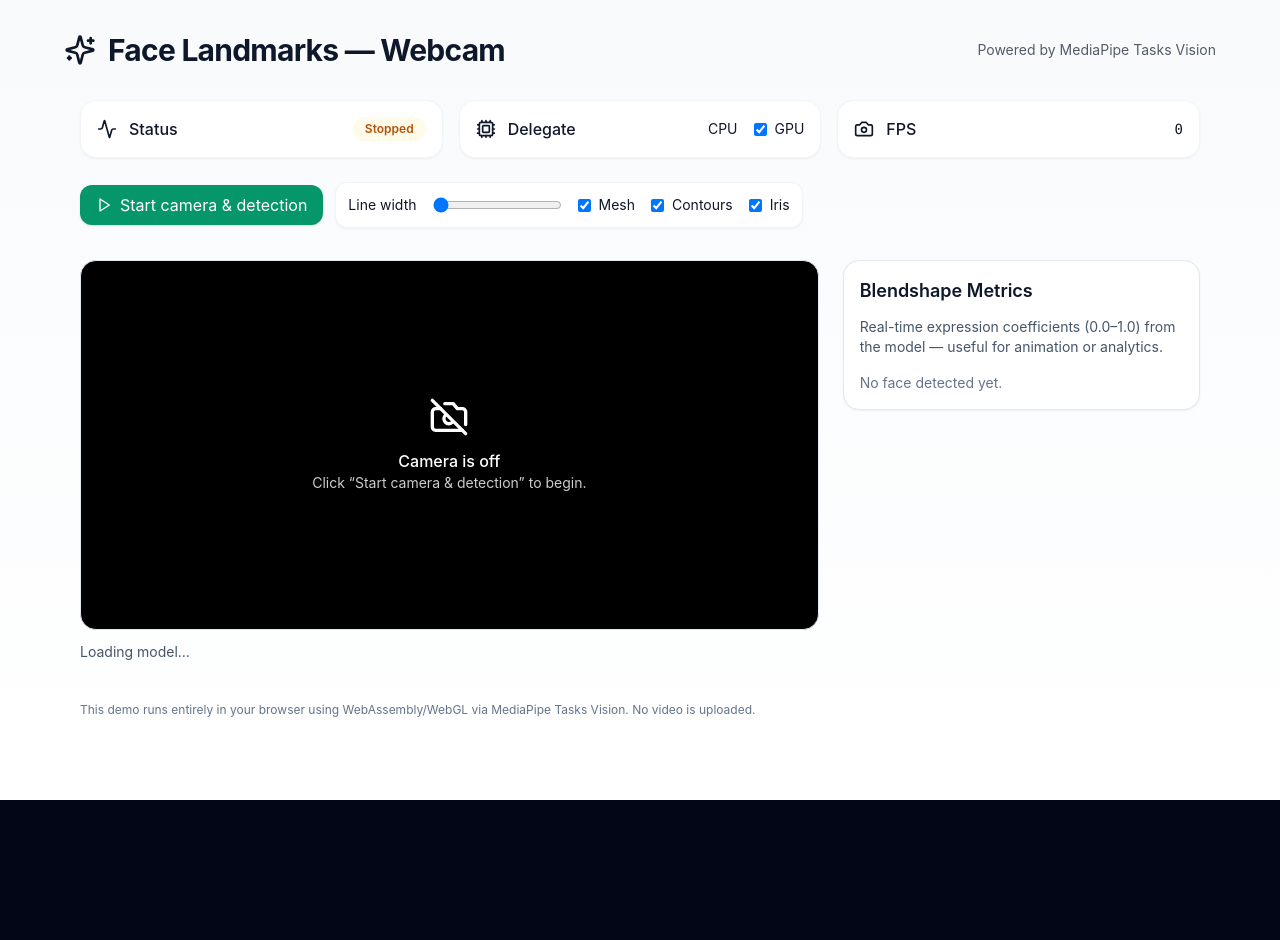
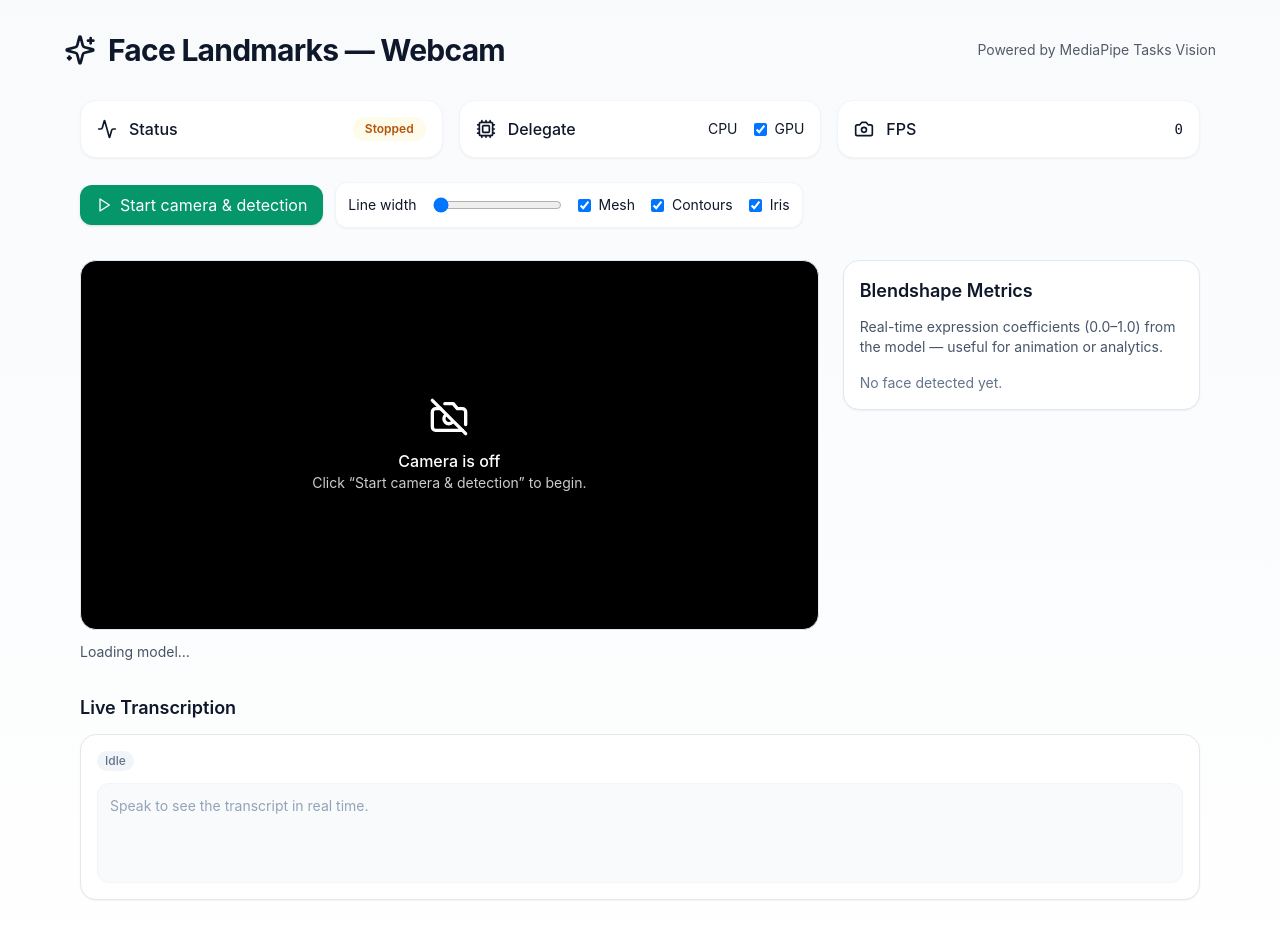
Before and after one commit to Yash1361/VoiceLink, a React (Vite) app in the folder frontend/: page / in a window 1280 px wide. Shown: the top 940 px of the page. Before the commit the page ends 800 px from the top, so only its background shows below. Built offline with nearby package versions, Linux system fonts and the light colour scheme.

Commit message:
added transcription

```diff
--- a/frontend/src/App.tsx
+++ b/frontend/src/App.tsx
@@ -12,6 +12,8 @@ export default function FaceLandmarkerApp() {
   const faceLandmarkerRef = useRef<any>(null);
   const faceLandmarkerConstantsRef = useRef<any>(null);
   const drawingUtilsRef = useRef<any>(null);
+  const recognitionRef = useRef<any>(null);
+  const shouldTranscribeRef = useRef(false);
 
   const [isReady, setIsReady] = useState(false);
   const [isRunning, setIsRunning] = useState(false);
@@ -23,12 +25,17 @@ export default function FaceLandmarkerApp() {
   const [drawMesh, setDrawMesh] = useState(true);
   const [drawIris, setDrawIris] = useState(true);
   const [drawContours, setDrawContours] = useState(true);
+  const [isSpeechSupported, setIsSpeechSupported] = useState(true);
+  const [isTranscribing, setIsTranscribing] = useState(false);
+  const [transcript, setTranscript] = useState("");
+  const [interimTranscript, setInterimTranscript] = useState("");
+  const [speechError, setSpeechError] = useState<string | null>(null);
 
   const videoWidth = 720; // Display width; canvas will scale to the stream size
 
   const startCamera = useCallback(async () => {
     try {
-      const stream = await navigator.mediaDevices.getUserMedia({ video: { facingMode: "user" }, audio: false });
+      const stream = await navigator.mediaDevices.getUserMedia({ video: { facingMode: "user" }, audio: true });
       if (!videoRef.current) return;
       videoRef.current.srcObject = stream;
       await videoRef.current.play();
@@ -45,6 +52,98 @@ export default function FaceLandmarkerApp() {
       stream.getTracks().forEach((t) => t.stop());
       v.srcObject = null;
     }
+  }, []);
+
+  const ensureSpeechRecognition = useCallback(() => {
+    if (recognitionRef.current) return recognitionRef.current;
+
+    const SpeechRecognitionClass = (window as any).SpeechRecognition || (window as any).webkitSpeechRecognition;
+    if (!SpeechRecognitionClass) {
+      setIsSpeechSupported(false);
+      return null;
+    }
+
+    setIsSpeechSupported(true);
+    const recognition = new SpeechRecognitionClass();
+    recognition.continuous = true;
+    recognition.interimResults = true;
+    recognition.lang = navigator.language || "en-US";
+
+    recognition.onresult = (event: any) => {
+      let interim = "";
+      const finals: string[] = [];
+      for (let i = 0; i < event.results.length; i++) {
+        const result = event.results[i];
+        const text = result[0]?.transcript?.trim?.() ?? "";
+        if (!text) continue;
+        if (result.isFinal) {
+          finals.push(text);
+        } else {
+          interim += `${text} `;
+        }
+      }
+      setTranscript(finals.join("\n").trim());
+      setInterimTranscript(interim.trim());
+    };
+
+    recognition.onerror = (event: any) => {
+      console.warn("Speech recognition error", event);
+      if (event.error === "not-allowed" || event.error === "service-not-allowed") {
+        setSpeechError("Microphone access was blocked. Allow it in Safari settings and try again.");
+        shouldTranscribeRef.current = false;
+        recognition.stop();
+        setIsTranscribing(false);
+      } else {
+        setSpeechError(event.error ?? "Speech recognition error");
+      }
+    };
+
+    recognition.onend = () => {
+      if (shouldTranscribeRef.current) {
+        try {
+          recognition.start();
+        } catch (err) {
+          console.warn("Speech recognition restart failed", err);
+        }
+      }
+    };
+
+    recognitionRef.current = recognition;
+    return recognition;
+  }, []);
+
+  const startTranscription = useCallback(() => {
+    const recognition = ensureSpeechRecognition();
+    if (!recognition) return;
+
+    setSpeechError(null);
+    setTranscript("");
+    setInterimTranscript("");
+    shouldTranscribeRef.current = true;
+    if (isTranscribing) return;
+
+    try {
+      recognition.start();
+      setIsTranscribing(true);
+    } catch (err: any) {
+      if (err?.name !== "InvalidStateError") {
+        console.warn("Speech recognition start failed", err);
+        setSpeechError("Could not start transcription. Try again.");
+      }
+    }
+  }, [ensureSpeechRecognition, isTranscribing]);
+
+  const stopTranscription = useCallback(() => {
+    shouldTranscribeRef.current = false;
+    const recognition = recognitionRef.current;
+    if (!recognition) return;
+    try {
+      recognition.stop();
+    } catch (err) {
+      console.warn("Speech recognition stop failed", err);
+    }
+    setIsTranscribing(false);
+    setInterimTranscript("");
   }, []);
 
   const loadModel = useCallback(async () => {
@@ -154,23 +253,26 @@ export default function FaceLandmarkerApp() {
     }
     await startCamera();
     setIsRunning(true);
+    startTranscription();
     rafRef.current = requestAnimationFrame(loop);
-  }, [isReady, loadModel, loop, startCamera]);
+  }, [isReady, loadModel, loop, startCamera, startTranscription]);
 
   const stop = useCallback(() => {
     if (rafRef.current) cancelAnimationFrame(rafRef.current);
     rafRef.current = null;
     stopCamera();
+    stopTranscription();
     setIsRunning(false);
-  }, [stopCamera]);
+  }, [stopCamera, stopTranscription]);
 
   useEffect(() => {
     // Cleanup on unmount
     return () => {
       if (rafRef.current) cancelAnimationFrame(rafRef.current);
       stopCamera();
+      stopTranscription();
     };
-  }, [stopCamera]);
+  }, [stopCamera, stopTranscription]);
 
   // When GPU toggle changes, reload the model with new delegate
   useEffect(() => {
@@ -327,6 +429,39 @@ export default function FaceLandmarkerApp() {
           </div>
         </div>
 
+        {/* Transcription */}
+        <div className="mt-8">
+          <h2 className="text-lg font-semibold mb-3">Live Transcription</h2>
+          {isSpeechSupported ? (
+            <div className="rounded-2xl border border-slate-200 bg-white shadow-sm p-4 space-y-3 min-h-[160px]">
+              <div className="flex items-center gap-2 text-sm text-slate-500">
+                <span
+                  className={`inline-flex items-center px-2 py-0.5 rounded-full text-xs font-medium ${
+                    isTranscribing && isRunning ? "bg-emerald-50 text-emerald-700" : "bg-slate-100 text-slate-500"
+                  }`}
+                >
+                  {isTranscribing && isRunning ? "Listening" : "Idle"}
+                </span>
+                {speechError ? <span className="text-rose-600">{speechError}</span> : null}
+              </div>
+              <div className="w-full min-h-[100px] rounded-xl bg-slate-50 p-3 border border-slate-100 text-sm text-slate-700 whitespace-pre-wrap">
+                {transcript ? (
+                  <span>{transcript}</span>
+                ) : (
+                  <span className="text-slate-400">Speak to see the transcript in real time.</span>
+                )}
+                {interimTranscript && (
+                  <span className="text-slate-400 block mt-2 italic">{interimTranscript}</span>
+                )}
+              </div>
+            </div>
+          ) : (
+            <div className="rounded-2xl border border-amber-200 bg-amber-50 text-amber-900 p-4 text-sm">
+              Live transcription is not supported in this browser. Safari 16+ on macOS/iOS should support it when microphone access is allowed.
+            </div>
+          )}
+        </div>
+
         {/* Footer */}
         <div className="mt-10 text-xs text-slate-500">
           <p>
```
